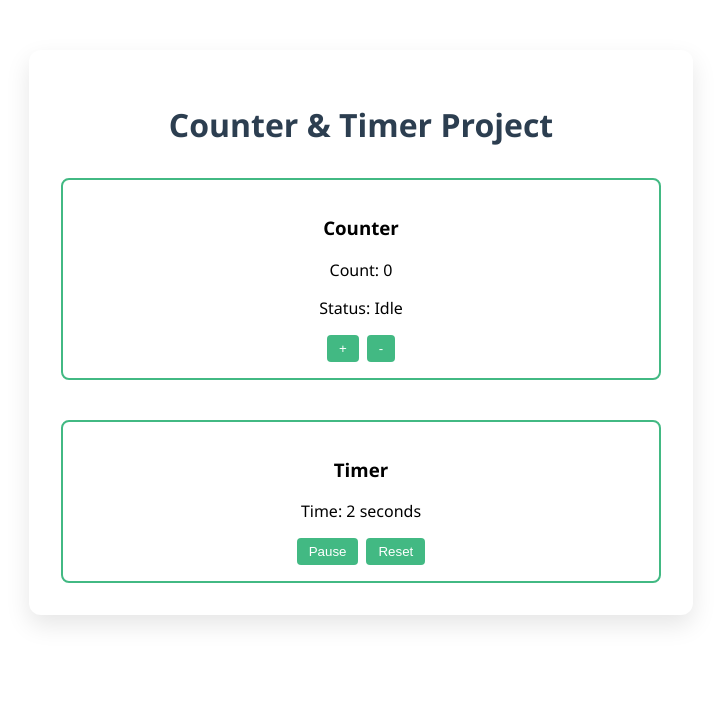
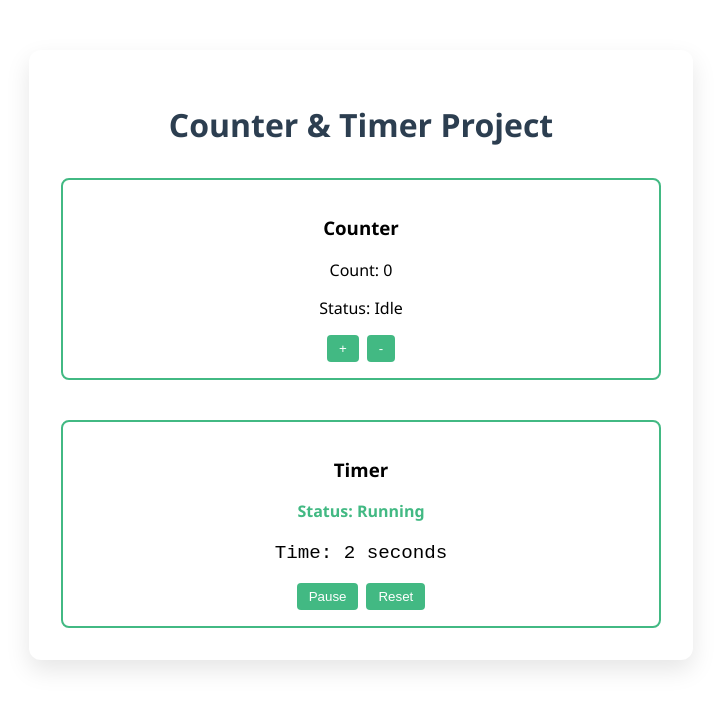
Before and after one commit to Jetronite/20-Vue-Intermediate-Projects, a Vue app in the folder project-02-CounterAndTimer/solution/: page / in a window 1280 px wide. Both pictures are taken after a click on the button "Start". Shown: the top 708 px of the page, without its empty margins (279-1000 px from the left). Built offline with nearby package versions, Linux system fonts and the light colour scheme.

Commit message:
Dynamic status indicators and enhanced UI feedback
- Implement conditional CSS classes for Running and Paused states
- Add descriptive status label (Idle/Running/Paused)
- Improve typography with monospace font for time display
- Add hover effects and transitions for smoother interaction

```diff
--- a/project-02-CounterAndTimer/solution/src/components/Timer.vue
+++ b/project-02-CounterAndTimer/solution/src/components/Timer.vue
@@ -1,11 +1,19 @@
 <template>
   <div class="timer">
     <h3>Timer</h3>
-    <p>Time: {{ formattedTime }}</p>
-<button v-if="!isRunning && time === 0" @click="startTimer">Start</button>
-<button v-if="isRunning" @click="pauseTimer">Pause</button>
-<button v-if="!isRunning && time > 0" @click="resumeTimer">Resume</button>
-<button v-if="time > 0" @click="resetTimer">Reset</button>
+
+    <p :class="{ 'active': isRunning, 'paused': !isRunning && time > 0 }">
+      Status: {{ isRunning ? 'Running' : (time > 0 ? 'Paused' : 'Idle') }}
+    </p>
+
+    <p class="time-display">Time: {{ formattedTime }}</p>
+
+    <div class="controls">
+      <button v-if="!isRunning && time === 0" @click="startTimer">Start</button>
+      <button v-if="isRunning" @click="pauseTimer">Pause</button>
+      <button v-if="!isRunning && time > 0" @click="resumeTimer">Resume</button>
+      <button v-if="time > 0" @click="resetTimer">Reset</button>
+    </div>
   </div>
 </template>
 
@@ -86,6 +94,23 @@ onUnmounted((): void => {
   padding: 1rem;
   border-radius: 8px;
   text-align: center;
+  transition: border-color 0.3s ease;
+}
+
+/* Dynamic Status Styles */
+.active {
+  color: #42b983; /* Green */
+  font-weight: bold;
+}
+
+.paused {
+  color: #e67e22; /* Orange/Yellow */
+  font-weight: bold;
+}
+
+.time-display {
+  font-family: monospace;
+  font-size: 1.2rem;
 }
 
 button {
@@ -96,5 +121,10 @@ button {
   color: white;
   border: none;
   cursor: pointer;
+  transition: opacity 0.2s;
+}
+
+button:hover {
+  opacity: 0.8;
 }
 </style>
```
